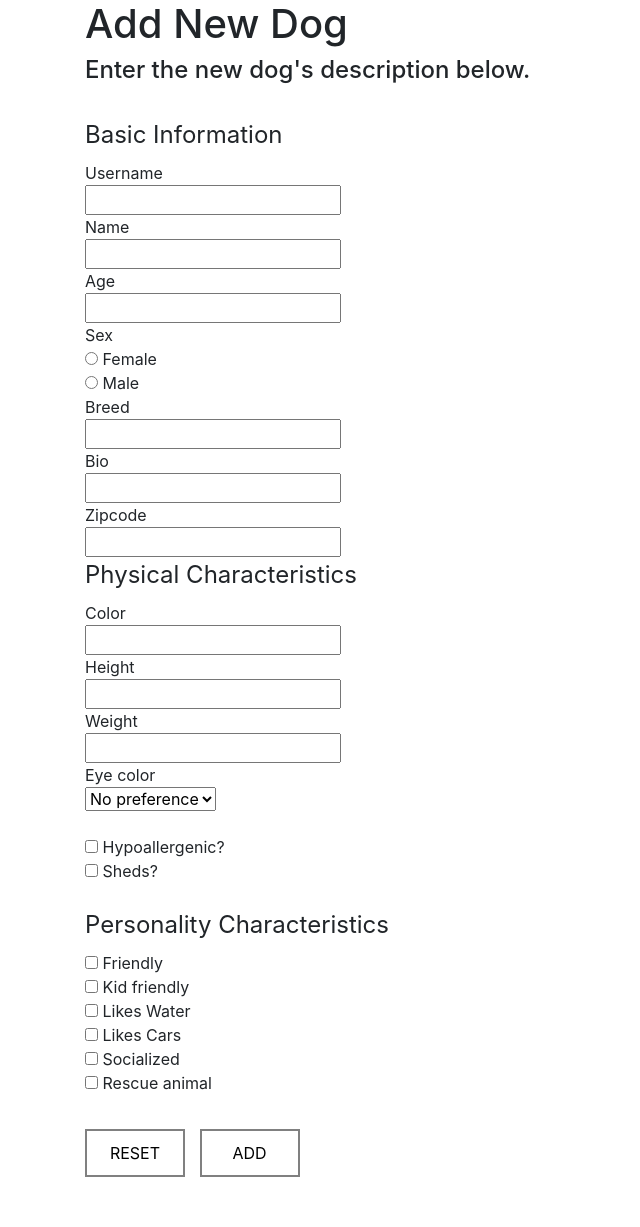
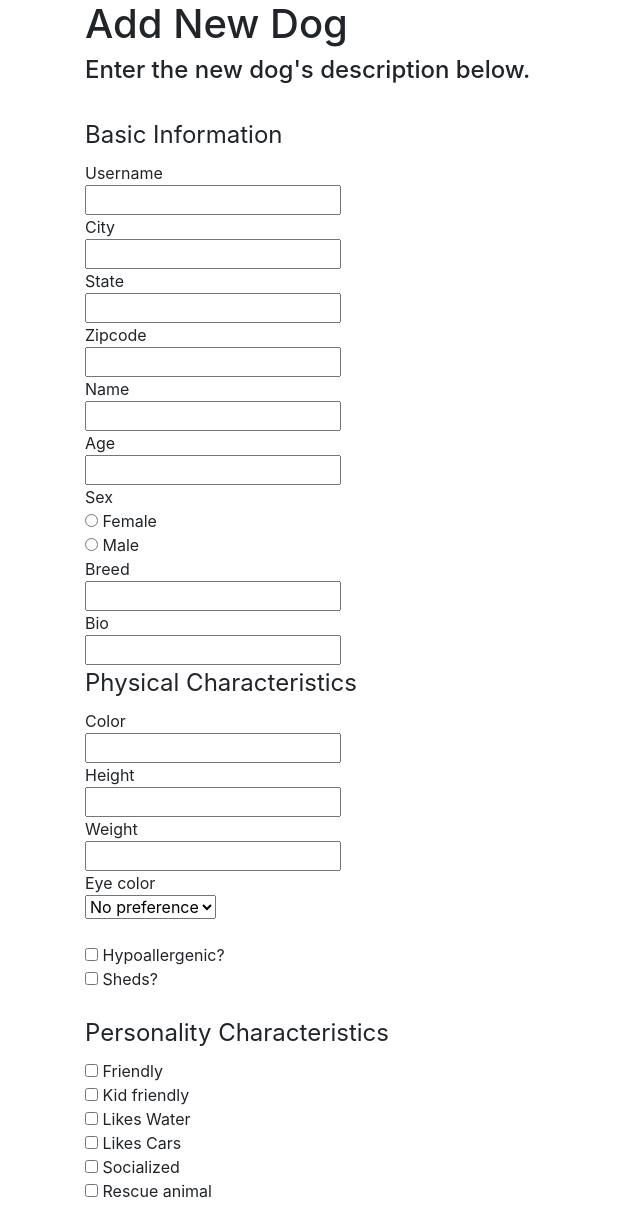
Before and after one commit to brennand97/CS361-Winter2018, a Django app: page /add_dog/ in a window 1280 px wide. Shown: the part 168-1395 px from the top of the page, without its empty margins (0-640 px from the left). Before the commit the page ends 1345 px from the top, so only its background shows below. Run offline with Django 3.2, Linux system fonts and the light colour scheme; parts of the project's set-up code (start-up, migrations or seed data) failed here and were passed over; some libraries are stand-ins or nearby versions.

Commit message:
added support for city/state

```diff
--- a/matchmaking/static/add-dog-script.js
+++ b/matchmaking/static/add-dog-script.js
@@ -22,7 +22,7 @@
 	document.getElementById('submit').addEventListener('click',function(event){
 		event.preventDefault();
 		var req = new XMLHttpRequest();
-		var baseurl = 'http://localhost:8000/addDog/';
+		var baseurl = 'http://localhost:8000/add_dog_to_db/';
 		var payload = generatePayload();
 		payload.user = document.getElementById("user").value
 
@@ -38,7 +38,7 @@
 			//get the token
 			var csrftoken = getCookie('csrftoken');
 			req.setRequestHeader('X-CSRFToken', csrftoken);
-			req.setRequestHeader("Content-type","application/x-www-form-urlencoded");
+			req.setRequestHeader("Content-type","application/json");
 
 			req.addEventListener('load',function(){
 				if(req.status >= 200 && req.status < 400){
@@ -64,7 +64,10 @@
     		"sex": null,
     		"age": null,
     		"breed": null,
-    		"zipcode": null
+    		"city": null,
+    		"state": null,
+    		"zipcode": null,
+    		"bio": null
   		},
   		"physical": {
     		"color": null,
@@ -113,7 +116,7 @@
 			continue;
 		}
 
-		if (prop == 'name' || prop == 'sex' || prop == 'breed' || prop == 'age' || prop == 'zipcode'){
+		if (prop == 'city' || prop == 'state' || prop == 'name' || prop == 'sex' || prop == 'breed' || prop == 'age' || prop == 'zipcode' || prop == 'bio'){
 			payload.dog[prop] = formData[prop]
 		}
 
--- a/matchmaking/templates/add_dog.html
+++ b/matchmaking/templates/add_dog.html
@@ -19,6 +19,12 @@
           <legend>Basic Information</legend>
           Username <br>
           <input type="text" name="name" id='user'><br>
+          City <br>
+          <input type="text" name="city" id='city'><br>
+          State <br>
+          <input type="text" name="state" id='state'><br>
+          Zipcode <br>
+          <input type="number" name="zipcode" id='zipcode'><br>
           Name <br>
           <input type="text" name="name" id='name'><br>
           Age <br>
@@ -30,8 +36,7 @@
           <input type="text" name="breed" id ='breed'><br>
           Bio <br>
           <input type="text" name="bio" id='bio'><br>
-          Zipcode <br>
-          <input type="number" name="zipcode" id='zipcode'><br>
+
 
         </fieldset>
 
```
